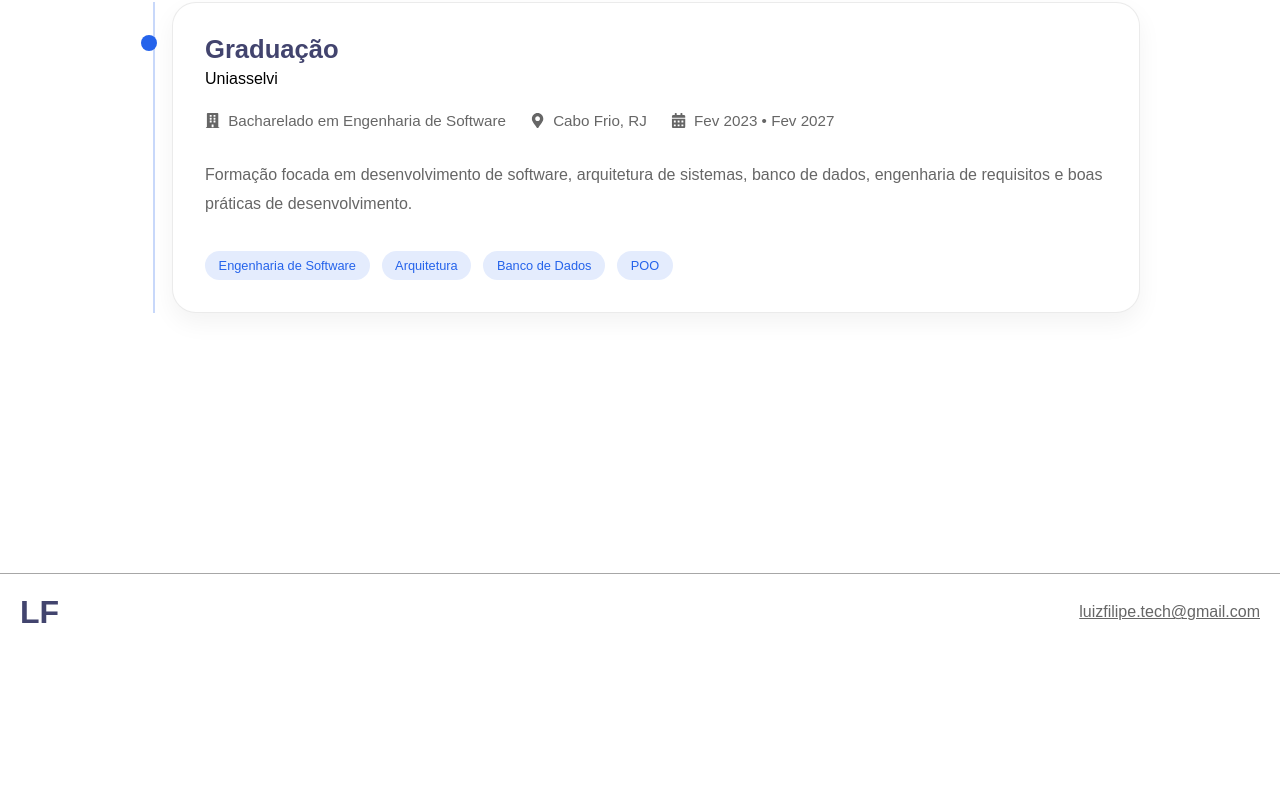
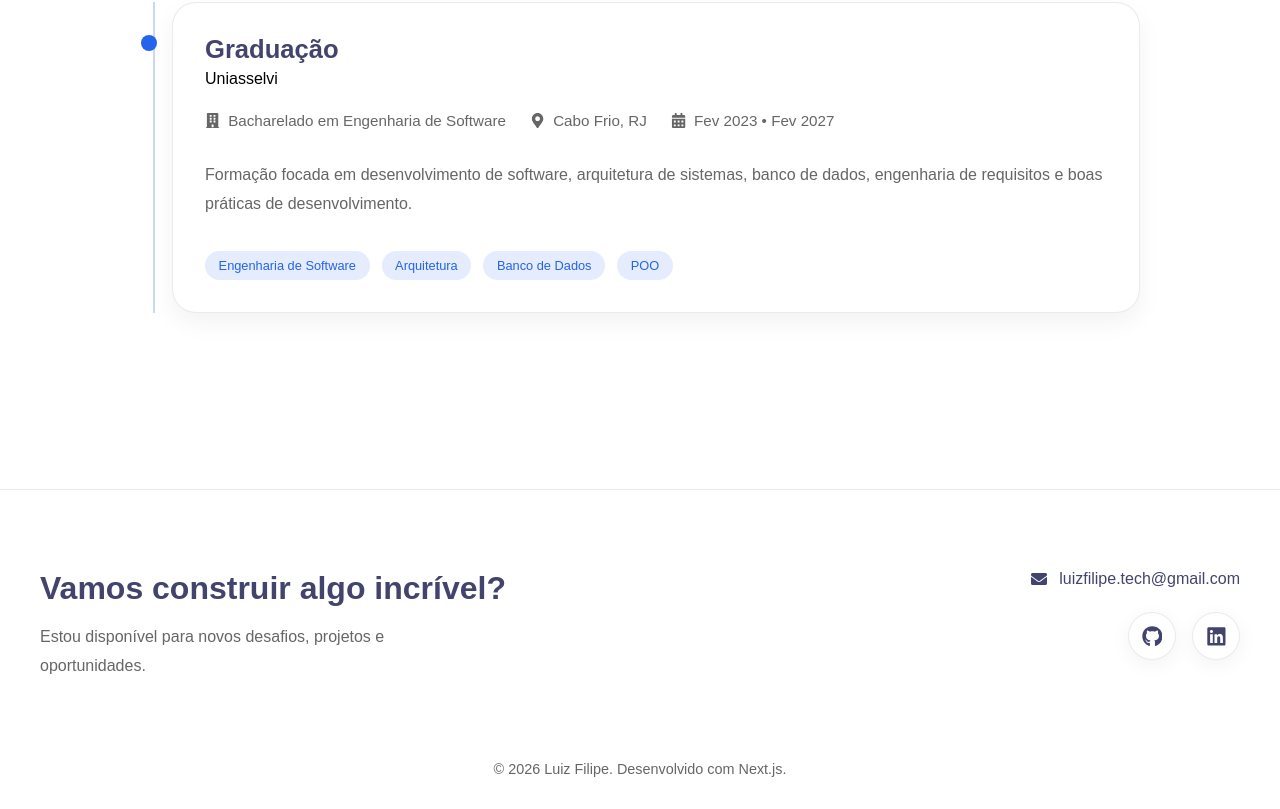
Before and after one commit to Luiz-Suvilao/portfolio, a Next.js app: page / in a window 1280 px wide. Shown: the part 5909-6718 px from the top of the page. Before the commit the page ends 6560 px from the top, so only its background shows below. Built offline with nearby package versions, Linux system fonts and the light colour scheme.

Commit message:
feat: enhance Footer component with improved layout, responsive design, and dark/light theme support

```diff
--- a/src/components/Footer/footer.module.scss
+++ b/src/components/Footer/footer.module.scss
@@ -1,58 +1,235 @@
-@use '../../styles/variables';
+@use "../../styles/variables";
 
 .container {
-  width: 100%;
-  padding-top: 5.25rem;
 
-  .content {
-    max-width: 1280px;
-    margin: 0 auto;
-    display: flex;
-    justify-content: space-between;
-    align-items: center;
-    padding: 20px;
-    border-top: 1px solid variables.$subtitle-dark;
+  width:100%;
 
-    .backToHome {
-      text-decoration: none;
+  padding:5rem 2rem 2rem;
 
-      &:hover {
-        opacity:0.5;
-      }
+}
+
+.content{
+
+  max-width:1200px;
+
+  margin:auto;
+
+  display:flex;
+
+  justify-content:space-between;
+
+  align-items:flex-start;
+
+  gap:3rem;
+
+  padding-bottom:3rem;
+
+}
+
+.left{
+
+  h2{
+
+    font-size:2rem;
+
+    margin-bottom:1rem;
+
+  }
+
+  p{
+
+    line-height:1.8;
+
+    max-width:450px;
+
+  }
+
+}
+
+.right{
+
+  display:flex;
+
+  flex-direction:column;
+
+  align-items:flex-end;
+
+  gap:1.5rem;
+
+  a{
+
+    display:flex;
+
+    align-items:center;
+
+    gap:.75rem;
+
+    text-decoration:none;
+
+    transition:.25s;
+
+    &:hover{
+
+      transform:translateY(-2px);
+
     }
 
-    .subtitle {
-      &:hover {
-        cursor: pointer;
-      }
-    }
   }
+
 }
 
-.dark {
-  background-color: variables.$bg-dark;
+.socials{
 
-  .content {
-    .title {
-      color: variables.$title-dark;
+  display:flex;
+
+  gap:1rem;
+
+  a{
+
+    width:48px;
+    height:48px;
+
+    border-radius:50%;
+
+    display:flex;
+
+    justify-content:center;
+    align-items:center;
+
+    transition:.3s;
+
+    svg{
+
+      font-size:1.3rem;
+
     }
 
-    .subtitle {
-      color: variables.$subtitle-dark;
+    &:hover{
+
+      transform:translateY(-4px);
+
     }
+
   }
+
 }
 
-.light {
-  background-color: variables.$bg-light;
+.bottom{
 
-  .content {
-    .title {
-      color: variables.$title-light;
+  max-width:1200px;
+
+  margin:auto;
+
+  padding-top:2rem;
+
+  text-align:center;
+
+  font-size:.9rem;
+
+}
+
+.dark{
+
+  background:variables.$bg-dark;
+
+  border-top:1px solid rgba(255,255,255,.08);
+
+  .left h2{
+
+    color:variables.$title-dark;
+
+  }
+
+  .left p,
+  .bottom{
+
+    color:variables.$subtitle-dark;
+
+  }
+
+  .right a{
+
+    color:variables.$title-dark;
+
+  }
+
+  .socials a{
+
+    background:variables.$card-bg-dark;
+
+    border:1px solid rgba(255,255,255,.08);
+
+    &:hover{
+
+      background:#2563eb;
+
+      color:white;
+
     }
 
-    .subtitle {
-      color: variables.$subtitle-light;
+  }
+
+}
+
+.light{
+
+  background:variables.$bg-light;
+
+  border-top:1px solid rgba(0,0,0,.08);
+
+  .left h2{
+
+    color:variables.$title-light;
+
+  }
+
+  .left p,
+  .bottom{
+
+    color:variables.$subtitle-light;
+
+  }
+
+  .right a{
+
+    color:variables.$title-light;
+
+  }
+
+  .socials a{
+
+    background:white;
+
+    border:1px solid rgba(0,0,0,.08);
+
+    box-shadow:0 5px 20px rgba(0,0,0,.05);
+
+    &:hover{
+
+      background:#2563eb;
+
+      color:white;
+
     }
+
   }
+
 }
+
+@media(max-width:768px){
+
+  .content{
+
+    flex-direction:column;
+
+    align-items:flex-start;
+
+  }
+
+  .right{
+
+    align-items:flex-start;
+
+  }
+
+}
--- a/src/components/Footer/index.tsx
+++ b/src/components/Footer/index.tsx
@@ -1,21 +1,89 @@
-import Link from 'next/link';
+import Link from "next/link";
 
-import { useTheme } from '../../hooks/theme';
+import {
+    FaGithub,
+    FaLinkedin,
+    FaEnvelope
+} from "react-icons/fa";
 
-import styles from './footer.module.scss';
+import { useTheme } from "../../hooks/theme";
+
+import styles from "./footer.module.scss";
 
 const Footer = () => {
+
     const { isDarkTheme } = useTheme();
+
     return (
-        <footer className={`${styles.container} ${isDarkTheme ? styles.dark : styles.light}`}>
+
+        <footer
+            className={`${styles.container} ${
+                isDarkTheme ? styles.dark : styles.light
+            }`}
+        >
+
             <div className={styles.content}>
-                <Link className={styles.backToHome} href="/">
-                    <h1 className={styles.title}>LF</h1>
-                </Link>
-                <a className={styles.subtitle} href="mailto:luizfilipe.tech@gmail.com">luizfilipe.tech@gmail.com</a>
+
+                <div className={styles.left}>
+
+                    <h2>
+                        Vamos construir algo incrível?
+                    </h2>
+
+                    <p>
+                        Estou disponível para novos desafios,
+                        projetos e oportunidades.
+                    </p>
+
+                </div>
+
+                <div className={styles.right}>
+
+                    <a href="mailto:luizfilipe.tech@gmail.com">
+
+                        <FaEnvelope />
+
+                        luizfilipe.tech@gmail.com
+
+                    </a>
+
+                    <div className={styles.socials}>
+
+                        <Link
+                            href="https://github.com/Luiz-Suvilao"
+                            target="_blank"
+                        >
+
+                            <FaGithub />
+
+                        </Link>
+
+                        <Link
+                            href="https://www.linkedin.com/in/luiz-filipe-da-silva-de-jesus-490a02182/"
+                            target="_blank"
+                        >
+
+                            <FaLinkedin />
+
+                        </Link>
+
+                    </div>
+
+                </div>
+
             </div>
+
+            <div className={styles.bottom}>
+
+                © {new Date().getFullYear()} Luiz Filipe.
+                Desenvolvido com Next.js.
+
+            </div>
+
         </footer>
+
     );
-}
+
+};
 
 export default Footer;
```
